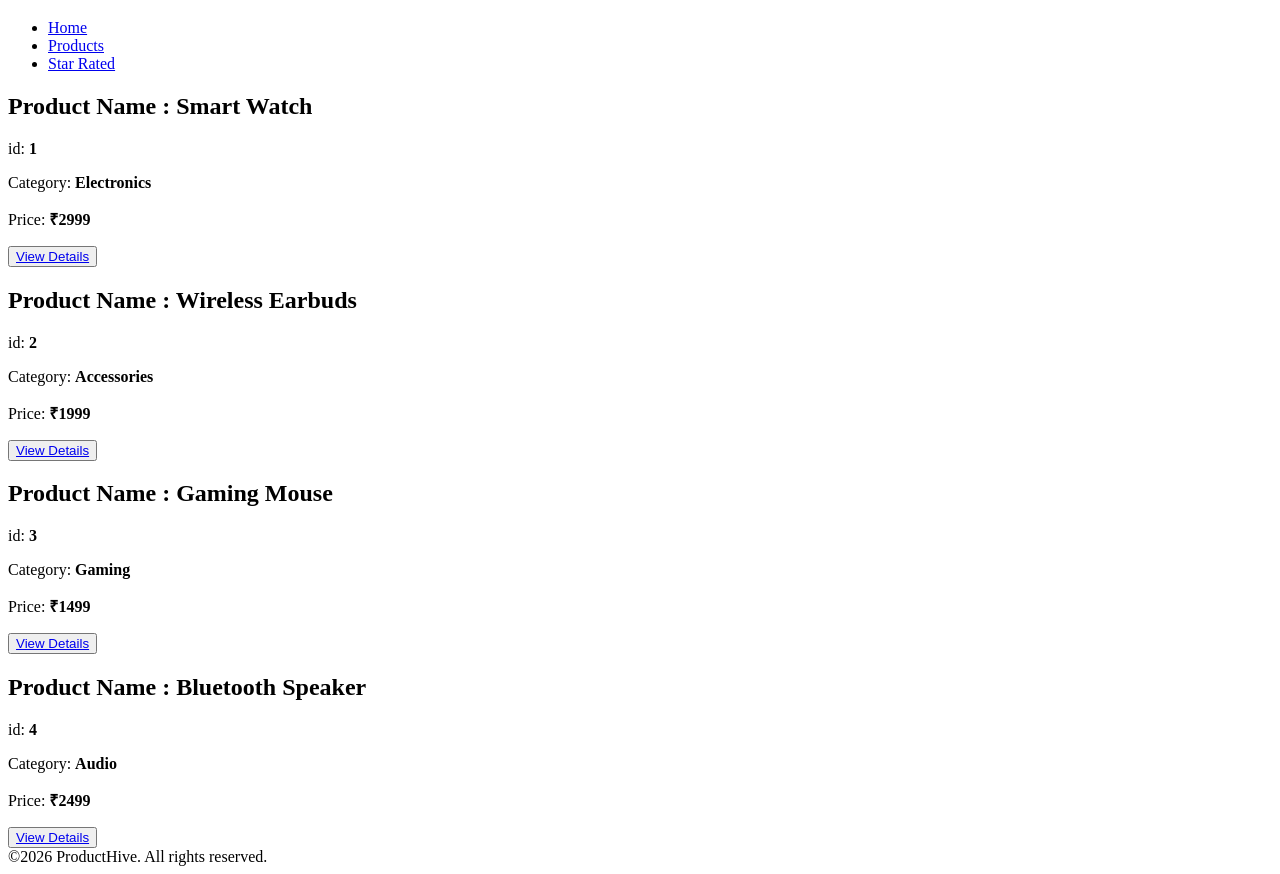
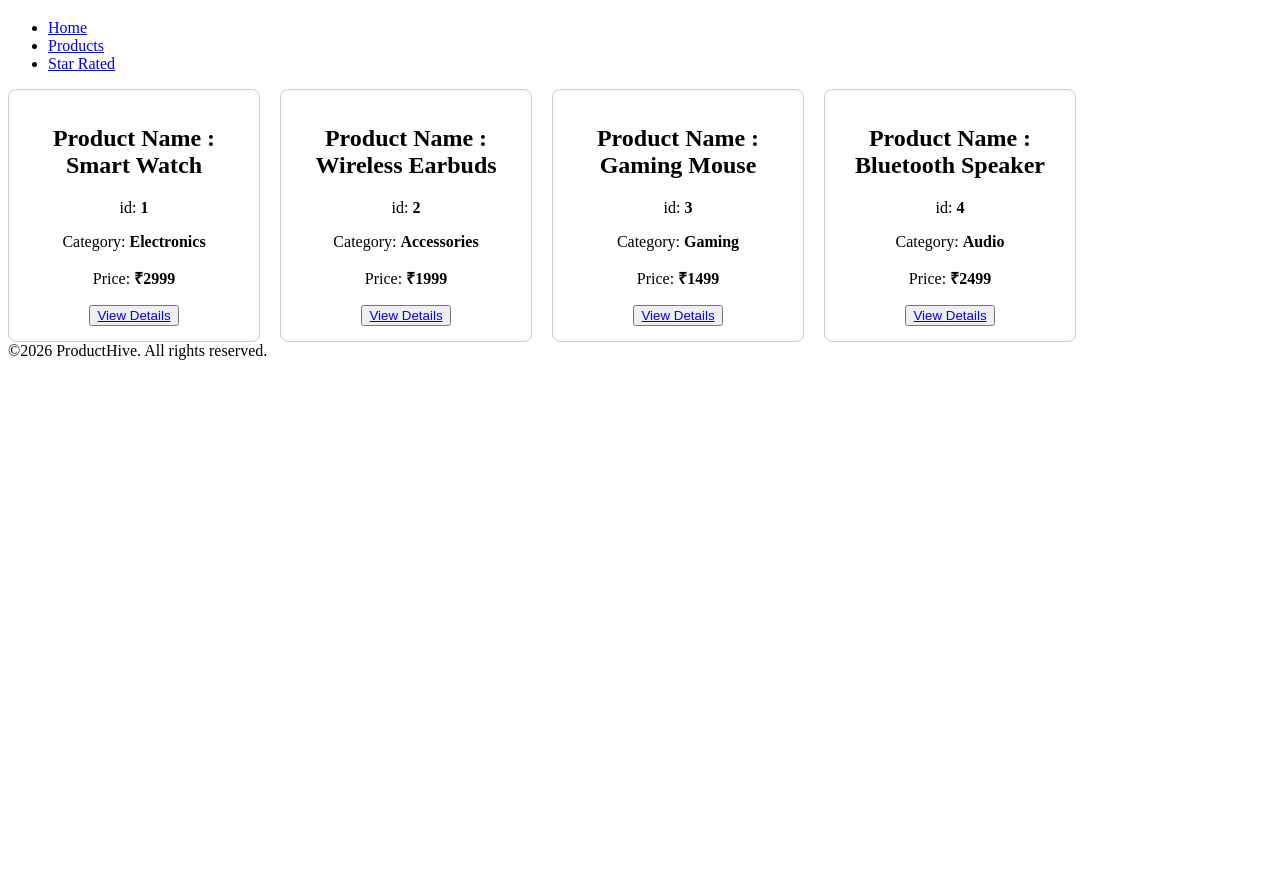
Before and after one commit to Vikash-Attrish/Product-Hive, a website: page products.html in a window 1280 px wide. Shown: the part 61-935 px from the top of the page. After the commit the page ends 800 px from the top, so only its background shows below. Drawn offline with Linux system fonts and the light colour scheme.

Commit message:
add css for product cards

```diff
--- a/products.html
+++ b/products.html
@@ -16,35 +16,48 @@
           </ul>
         </nav>
       </header>
-      <main>
-        <div>
+      <main class="container">
+        <div class="card">
            <h2>Product Name : Smart Watch</h2>
            <p>id: <strong>1</strong></p>
            <p>Category: <strong>Electronics</strong></p>
            <p>Price: <strong>₹2999</strong></p>
            <button><a href="details.html?id=1">View Details</a></button>
         </div>
-        <div>
+        <div class="card">
             <h2>Product Name : Wireless Earbuds</h2>
             <p>id: <strong>2</strong></p>
             <p>Category: <strong>Accessories</strong></p>
             <p>Price: <strong>₹1999</strong></p>
             <button><a href="details.html?id=2">View Details</a></button>
          </div>
-         <div>
+         <div class="card">
             <h2>Product Name : Gaming Mouse</h2>
             <p>id: <strong>3</strong></p>
             <p>Category: <strong>Gaming</strong></p>
             <p>Price: <strong>₹1499</strong></p>
             <button><a href="details.html?id=3">View Details</a></button>
          </div>
-         <div>
+         <div class="card">
             <h2>Product Name : Bluetooth Speaker</h2>
             <p>id: <strong>4</strong></p>
             <p>Category: <strong>Audio</strong></p>
             <p>Price: <strong>₹2499</strong></p>
             <button><a href="details.html?id=4">View Details</a></button>
          </div>
+         <style>
+            .container {
+                display: flex;
+                gap: 20px;
+            }
+            .card{
+            border: 1px solid #ccc;
+            padding: 15px;
+            width: 220px;
+            border-radius: 8px;
+            text-align: center;
+            }
+        </style>
       </main>
       <footer>
         &copy;2026 ProductHive. All rights reserved.
```
